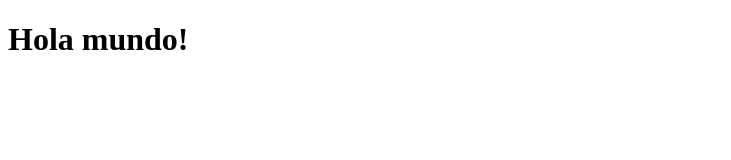
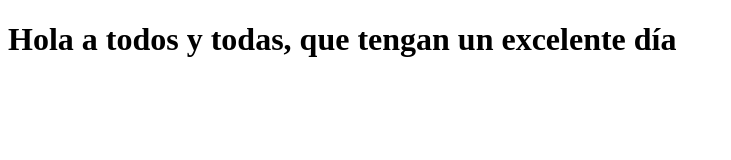
Before and after one commit to IndigoPurple201/MiAppHTMLAzure, a plain HTML site: page index.html in a window 1280 px wide. Shown: the whole page, without its empty margins (0-731 px from the left). Drawn offline with Linux system fonts and the light colour scheme.

Commit message:
Cuarto commit

```diff
--- a/index.html
+++ b/index.html
@@ -6,6 +6,6 @@
     <title>Hola Mundo</title>
 </head>
 <body>
-    <h1>Hola mundo!</h1>
+    <h1>Hola a todos y todas, que tengan un excelente día</h1>
 </body>
 </html>
```
